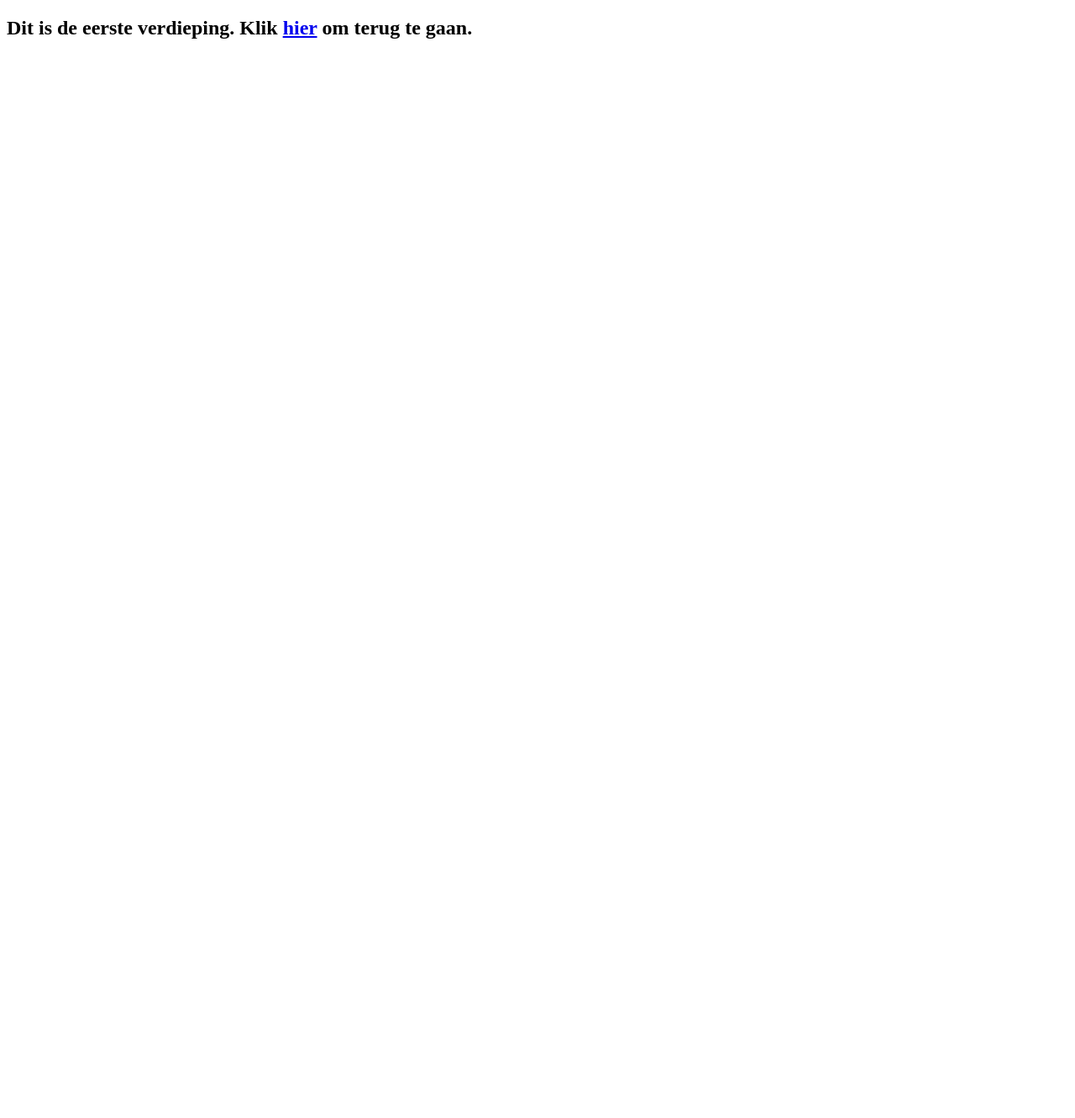
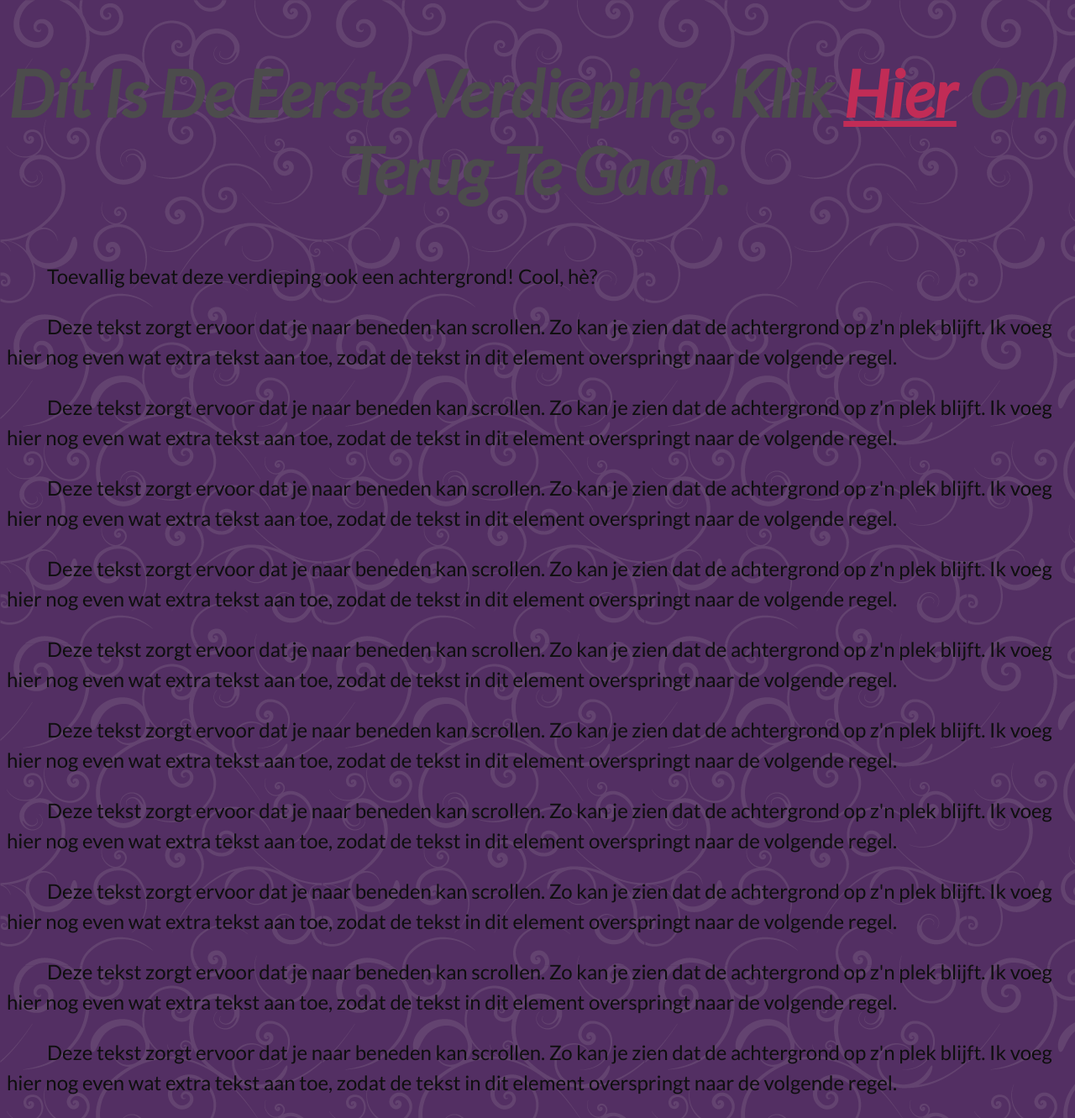
Before and after one commit to mitchtheuvenet/Web-Markup, a plain HTML site: page verdieping1.html in a window 1280 px wide. Shown: the whole page at 84% size. Before the commit the page ends 800 px from the top, so only its background shows below. Drawn offline with Linux system fonts and the light colour scheme.

Commit message:
added style.css, moderate style changes

```diff
--- /dev/null
+++ b/css/style.css
@@ -0,0 +1,48 @@
+html {
+    font-size: 24px;
+    color: #0f0f0f;
+    font-family: "Lato", sans-serif; /* Google Fonts is cool! */
+    background: whitesmoke;
+}
+
+/* Centreer alle h1 en h2 elementen */
+h1,
+h2 {
+    text-align: center;
+}
+
+img {
+    display: block;
+    margin: auto;
+}
+
+h1 {
+    font-size: 2.4em;
+    text-transform: uppercase;
+    color: #ed1576;
+}
+
+h2 {
+    font-size: 3.2em;
+    font-style: italic;
+    color: #4c4c4c;
+    text-transform: capitalize;
+}
+
+p {
+    text-indent: 2em;
+    line-height: 1.5em;
+}
+
+a {
+    color: #c12c56;
+    text-decoration: underline;
+}
+
+a:hover {
+    color: #bf7489;
+}
+
+.background {
+    background: url("../img/background-tile.gif") repeat fixed;
+}
--- a/verdieping1.html
+++ b/verdieping1.html
@@ -1,10 +1,57 @@
 <!DOCTYPE html>
-<html lang="nl">
+<html class="background" lang="nl">
     <head>
         <meta charset="utf-8">
         <title>Web Markup Les 1 — Verdieping 1</title>
+
+        <link rel="stylesheet" href="css/style.css">
+        <link href="https://fonts.googleapis.com/css?family=Lato:400,400i,700" rel="stylesheet">
     </head>
     <body>
         <h2>Dit is de eerste verdieping. Klik <a href="index.html">hier</a> om terug te gaan.</h2>
+        <p>
+            Toevallig bevat deze verdieping ook een achtergrond! Cool, hè?
+        </p>
+
+        <p>
+            Deze tekst zorgt ervoor dat je naar beneden kan scrollen. Zo kan je zien dat de achtergrond op z&#39;n plek blijft. Ik voeg hier nog even wat extra
+            tekst aan toe, zodat de tekst in dit element overspringt naar de volgende regel.
+        </p>
+        <p>
+            Deze tekst zorgt ervoor dat je naar beneden kan scrollen. Zo kan je zien dat de achtergrond op z&#39;n plek blijft. Ik voeg hier nog even wat extra
+            tekst aan toe, zodat de tekst in dit element overspringt naar de volgende regel.
+        </p>
+        <p>
+            Deze tekst zorgt ervoor dat je naar beneden kan scrollen. Zo kan je zien dat de achtergrond op z&#39;n plek blijft. Ik voeg hier nog even wat extra
+            tekst aan toe, zodat de tekst in dit element overspringt naar de volgende regel.
+        </p>
+        <p>
+            Deze tekst zorgt ervoor dat je naar beneden kan scrollen. Zo kan je zien dat de achtergrond op z&#39;n plek blijft. Ik voeg hier nog even wat extra
+            tekst aan toe, zodat de tekst in dit element overspringt naar de volgende regel.
+        </p>
+        <p>
+            Deze tekst zorgt ervoor dat je naar beneden kan scrollen. Zo kan je zien dat de achtergrond op z&#39;n plek blijft. Ik voeg hier nog even wat extra
+            tekst aan toe, zodat de tekst in dit element overspringt naar de volgende regel.
+        </p>
+        <p>
+            Deze tekst zorgt ervoor dat je naar beneden kan scrollen. Zo kan je zien dat de achtergrond op z&#39;n plek blijft. Ik voeg hier nog even wat extra
+            tekst aan toe, zodat de tekst in dit element overspringt naar de volgende regel.
+        </p>
+        <p>
+            Deze tekst zorgt ervoor dat je naar beneden kan scrollen. Zo kan je zien dat de achtergrond op z&#39;n plek blijft. Ik voeg hier nog even wat extra
+            tekst aan toe, zodat de tekst in dit element overspringt naar de volgende regel.
+        </p>
+        <p>
+            Deze tekst zorgt ervoor dat je naar beneden kan scrollen. Zo kan je zien dat de achtergrond op z&#39;n plek blijft. Ik voeg hier nog even wat extra
+            tekst aan toe, zodat de tekst in dit element overspringt naar de volgende regel.
+        </p>
+        <p>
+            Deze tekst zorgt ervoor dat je naar beneden kan scrollen. Zo kan je zien dat de achtergrond op z&#39;n plek blijft. Ik voeg hier nog even wat extra
+            tekst aan toe, zodat de tekst in dit element overspringt naar de volgende regel.
+        </p>
+        <p>
+            Deze tekst zorgt ervoor dat je naar beneden kan scrollen. Zo kan je zien dat de achtergrond op z&#39;n plek blijft. Ik voeg hier nog even wat extra
+            tekst aan toe, zodat de tekst in dit element overspringt naar de volgende regel.
+        </p>
     </body>
 </html>
```
Also changed, not shown: index.html (+21 -6 lines), verdieping2.html (+3 -0 lines), verdieping3.html (+3 -0 lines), img/background-tile.gif (added), img/inholland_logo.jpg (added).
